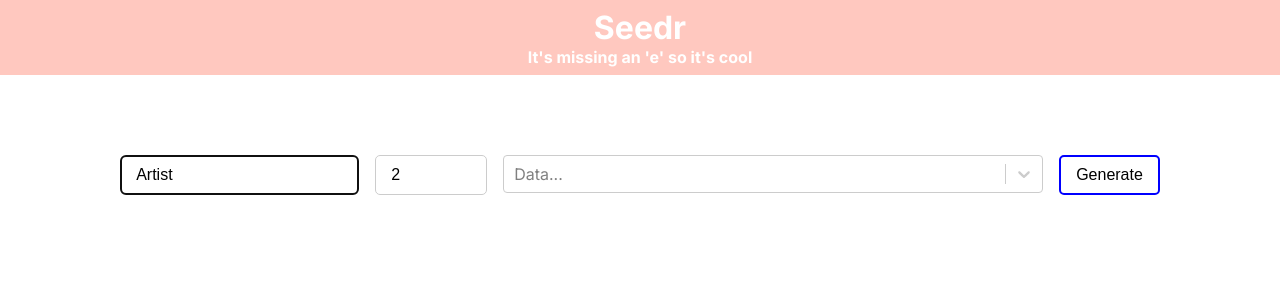
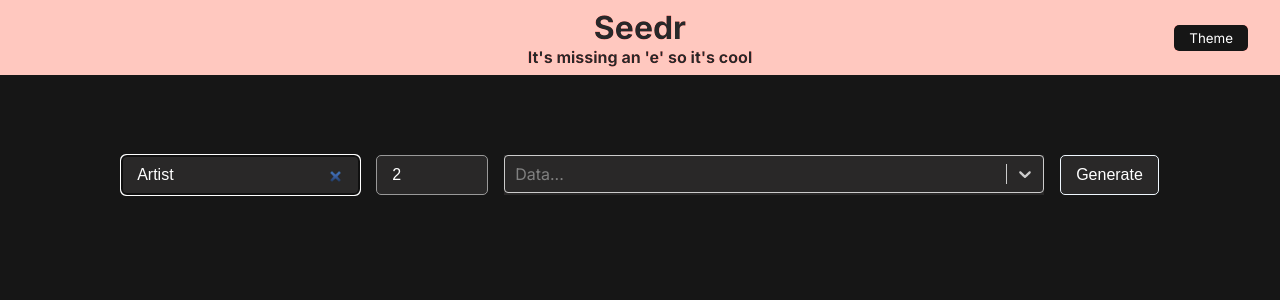
Before and after one commit to aleksanderbrymora/seedr, a React (Create React App) app: page / in a window 1280 px wide. Shown: the top 300 px of the page. Built offline with nearby package versions, Linux system fonts and the light colour scheme.

Commit message:
added dark theme

```diff
--- a/src/components/App.js
+++ b/src/components/App.js
@@ -1,24 +1,51 @@
-import React from 'react';
+import React, { useState } from 'react';
 import Nav from './Nav';
-import styled from 'styled-components';
+import styled, { ThemeProvider } from 'styled-components';
 import InputArea from './InputArea';
 
-// const JSON_TOKEN = process.env.REACT_APP_JSON_TOKEN;
+function App() {
+	const [isDark, setIsDark] = useState(true);
 
-function App() {
 	return (
-		<div className='App'>
-			<Nav />
-			<Container>
-				<InputArea />
-			</Container>
-		</div>
+		<Background isDark={isDark} className='App'>
+			<ThemeProvider theme={isDark ? dark : light}>
+				<Nav currentTheme={isDark} setTheme={setIsDark} />
+				<Container>
+					<InputArea />
+				</Container>
+			</ThemeProvider>
+		</Background>
 	);
 }
+
+const light = {
+	main: 'white',
+	inputs: 'white',
+	fontColor: 'black',
+	headingFontColor: 'white',
+	outline: '#ccc',
+	accent: 'blue',
+	hover: 'aliceblue',
+};
+
+const dark = {
+	main: '#161616',
+	inputs: '#292828',
+	fontColor: 'white',
+	headingFontColor: '#292828',
+	outline: '#999',
+	accent: 'aliceblue',
+	hover: '#555',
+};
 
 const Container = styled.main`
 	max-width: 1080px;
 	margin: 0 auto;
 `;
 
+const Background = styled.div`
+	min-height: 100vh;
+	background-color: ${({ isDark }) => (isDark ? dark.main : light.main)};
+`;
+
 export default App;
--- a/src/components/InputArea.js
+++ b/src/components/InputArea.js
@@ -3,6 +3,7 @@ import axios from 'axios';
 import AwaitiInput from './states/AwaitInput';
 import seedFormat from './seedFormat';
 import SeedShow from './states/SeedShow';
+import styled from 'styled-components';
 
 export default () => {
 	const [model, setModel] = useState('Artist');
@@ -51,7 +52,7 @@ export default () => {
 			/>
 			{
 				{
-					loading: <Loading />,
+					loading: <Loading>Loading...</Loading>,
 					show: <SeedShow seeds={seeds} />,
 					error: <Error />,
 				}[state]
@@ -60,6 +61,10 @@ export default () => {
 	);
 };
 
-const Loading = () => <div>Loading...</div>;
+const Loading = styled.p`
+	color: ${props => props.theme.fontColor};
+	font-family: Inter, sans-serif;
+	text-align: center;
+`;
 
 const Error = () => <div>There has been an error</div>;
--- a/src/components/Nav.js
+++ b/src/components/Nav.js
@@ -1,9 +1,11 @@
 import React from 'react';
+import Toggle from './Toggle';
 import styled from 'styled-components';
 
-export default () => {
+export default ({ setTheme, currentTheme }) => {
 	return (
 		<Nav>
+			<Toggle theme={currentTheme} setTheme={setTheme} />
 			<h1>Seedr</h1>
 			<h2>It's missing an 'e' so it's cool</h2>
 		</Nav>
@@ -14,10 +16,11 @@ const Nav = styled.nav`
 	width: 100%;
 	padding: 0.5rem;
 	background-color: aquamarine;
-	color: white;
 	font-family: Inter;
-	> * {
+	> h1,
+	h2 {
 		text-align: center;
+		color: ${props => props.theme.headingFontColor};
 	}
 	h1 {
 		font-size: 2rem;
--- a/src/components/SelectField.js
+++ b/src/components/SelectField.js
@@ -1,4 +1,4 @@
-import Select from 'react-select';
+import CreatableSelect from 'react-select/creatable';
 import React from 'react';
 import styled from 'styled-components';
 
@@ -32,14 +32,33 @@ export default ({ setFields }) => {
 	return (
 		<StyledSelect
 			onChange={fields => setFields(fields)}
-			isMulti={true}
+			isMulti
 			options={options}
 			placeholder={'Data...'}
+			styles={{
+				menu: provided => ({
+					...provided,
+					backgroundColor: props => props.theme.main,
+					color: props => props.theme.hover,
+				}),
+				control: provided => ({
+					...provided,
+					backgroundColor: props => props.theme.main,
+				}),
+				option: provided => ({
+					...provided,
+					color: props => {
+						console.log(provided);
+						return props.theme.hover;
+					},
+				}),
+			}}
 		/>
 	);
 };
 
-const StyledSelect = styled(Select)`
+const StyledSelect = styled(CreatableSelect)`
 	width: 50%;
 	height: 2.5rem;
+	color: ${props => props.theme.fontColor};
 `;
--- /dev/null
+++ b/src/components/Toggle.js
@@ -0,0 +1,19 @@
+import React from 'react';
+import styled from 'styled-components';
+
+export default ({ setTheme, theme }) => {
+	return <Toggle onClick={() => setTheme(!theme)}>Theme</Toggle>;
+};
+
+const Toggle = styled.button`
+	position: fixed;
+	right: 2rem;
+	top: 50%;
+	transform: translateY(-50%);
+	padding: 5px 15px;
+	background-color: ${props => props.theme.main};
+	border: none;
+	border-radius: 5px;
+	font-family: Inter;
+	color: ${props => props.theme.fontColor};
+`;
--- a/src/components/states/AwaitInput.js
+++ b/src/components/states/AwaitInput.js
@@ -15,6 +15,7 @@ export default ({
 		<ModelName
 			placeholder="What's the model name?"
 			autoFocus
+			type={'search'}
 			onChange={e => setModel(e.target.value)}
 			value={model}
 			required
@@ -49,6 +50,8 @@ const Inputs = styled.form`
 		margin: 5rem 0.5rem;
 		height: 2.5rem;
 		font-size: 1em;
+		background-color: ${props => props.theme.inputs};
+		color: ${props => props.theme.fontColor};
 	}
 
 	@media only screen and (max-width: 600px) {
@@ -65,7 +68,7 @@ const NumberOfSeeds = styled.input`
 	width: 7rem;
 	padding: 5px 15px;
 	border-radius: 5px;
-	border: 1px solid #ccc;
+	border: 1px solid ${props => props.theme.outline};
 	@media only screen and (max-width: 600px) {
 		width: 100%;
 	}
@@ -74,12 +77,12 @@ const NumberOfSeeds = styled.input`
 export const Submit = styled.button`
 	padding: 5px 15px;
 	border-radius: 5px;
-	border: 2px solid blue;
-	background-color: white;
+	border: 1px solid ${props => props.theme.accent};
+	background-color: ${props => props.theme.inputs};
 `;
 
 const ModelName = styled.input`
 	padding: 5px 15px;
 	border-radius: 5px;
-	border: 1px solid #ccc;
+	border: 1px solid ${props => props.theme.outline};
 `;
--- a/src/components/states/SeedShow.js
+++ b/src/components/states/SeedShow.js
@@ -1,6 +1,6 @@
 import React, { useState } from 'react';
 import SyntaxHighlighter from 'react-syntax-highlighter';
-import { docco } from 'react-syntax-highlighter/dist/esm/styles/hljs';
+import { atelierCaveDark } from 'react-syntax-highlighter/dist/esm/styles/hljs';
 import styled from 'styled-components';
 import { Submit } from './AwaitInput';
 
@@ -13,7 +13,7 @@ export default ({ seeds }) => {
 
 	return (
 		<>
-			<SyntaxHighlighter language='ruby' style={docco}>
+			<SyntaxHighlighter language='ruby' style={atelierCaveDark}>
 				{seeds}
 			</SyntaxHighlighter>
 			<Button onClick={copySeeds}>{isCopied ? 'Copied!' : 'Copy'}</Button>
@@ -24,4 +24,5 @@ export default ({ seeds }) => {
 const Button = styled(Submit)`
 	display: block;
 	margin: 1rem auto;
+	color: ${props => props.theme.fontColor};
 `;
--- a/src/components/style.css
+++ b/src/components/style.css
@@ -1,7 +1,25 @@
 @import url('https://fonts.googleapis.com/css?family=Inter:400,700,900&display=swap');
+
+:root {
+	--main-color: white;
+	--inputs: white;
+}
+
+.dark {
+	--main-color: #161616;
+	--inputs: #292828;
+}
 
 * {
 	padding: 0;
 	margin: 0;
 	box-sizing: border-box;
 }
+
+body {
+	background-color: var(--main-color);
+}
+
+input {
+	background-color: var(--inputs);
+}
```
